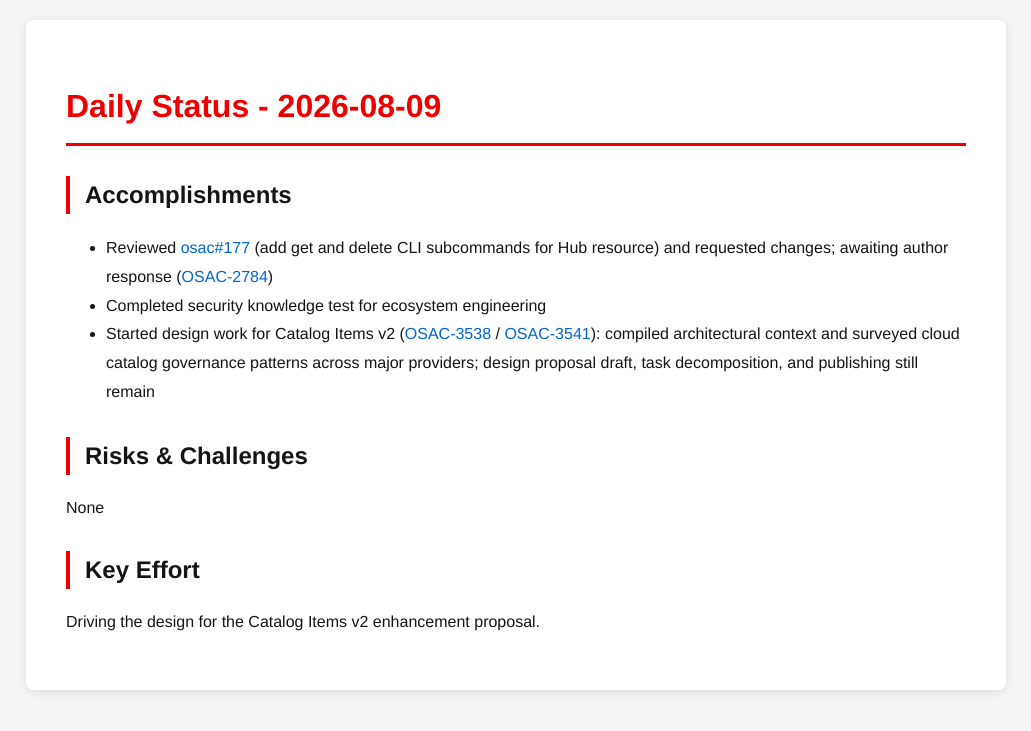
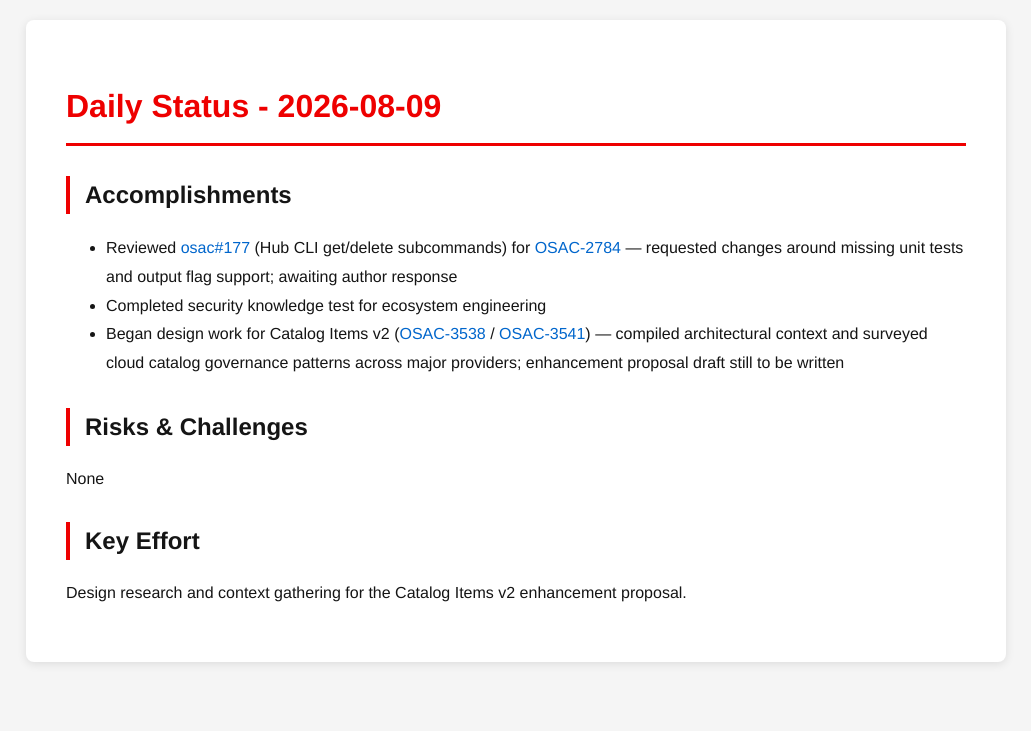
Before and after one commit to tzvatot/daily-status, a Jekyll site: the page built from 2026-08-09.md, in a window 1280 px wide. Shown: the top 731 px of the page, without its empty margins (124-1155 px from the left). Built offline with Jekyll 4.4.1, drawn with Linux system fonts in a browser that asks for light colours.

Commit message:
Daily status update - 2026-08-09

```diff
--- a/2026-08-09.md
+++ b/2026-08-09.md
@@ -7,12 +7,12 @@
 # Daily Status - 2026-08-09
 
 ## Accomplishments
-- Reviewed [osac#177](https://github.com/osac-project/osac/pull/177) (add get and delete CLI subcommands for Hub resource) and requested changes; awaiting author response ([OSAC-2784](https://redhat.atlassian.net/browse/OSAC-2784))
+- Reviewed [osac#177](https://github.com/osac-project/osac/pull/177) (Hub CLI get/delete subcommands) for [OSAC-2784](https://redhat.atlassian.net/browse/OSAC-2784) — requested changes around missing unit tests and output flag support; awaiting author response
 - Completed security knowledge test for ecosystem engineering
-- Started design work for Catalog Items v2 ([OSAC-3538](https://redhat.atlassian.net/browse/OSAC-3538) / [OSAC-3541](https://redhat.atlassian.net/browse/OSAC-3541)): compiled architectural context and surveyed cloud catalog governance patterns across major providers; design proposal draft, task decomposition, and publishing still remain
+- Began design work for Catalog Items v2 ([OSAC-3538](https://redhat.atlassian.net/browse/OSAC-3538) / [OSAC-3541](https://redhat.atlassian.net/browse/OSAC-3541)) — compiled architectural context and surveyed cloud catalog governance patterns across major providers; enhancement proposal draft still to be written
 
 ## Risks & Challenges
 None
 
 ## Key Effort
-Driving the design for the Catalog Items v2 enhancement proposal.
+Design research and context gathering for the Catalog Items v2 enhancement proposal.
```
